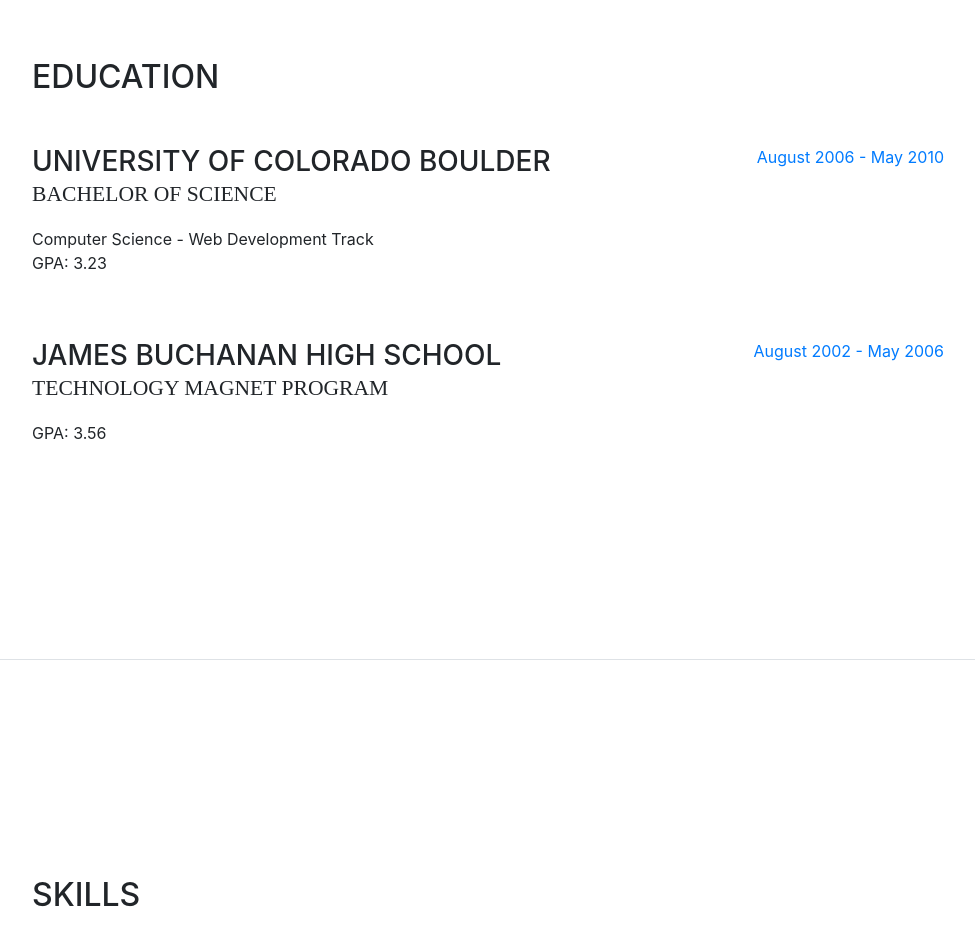
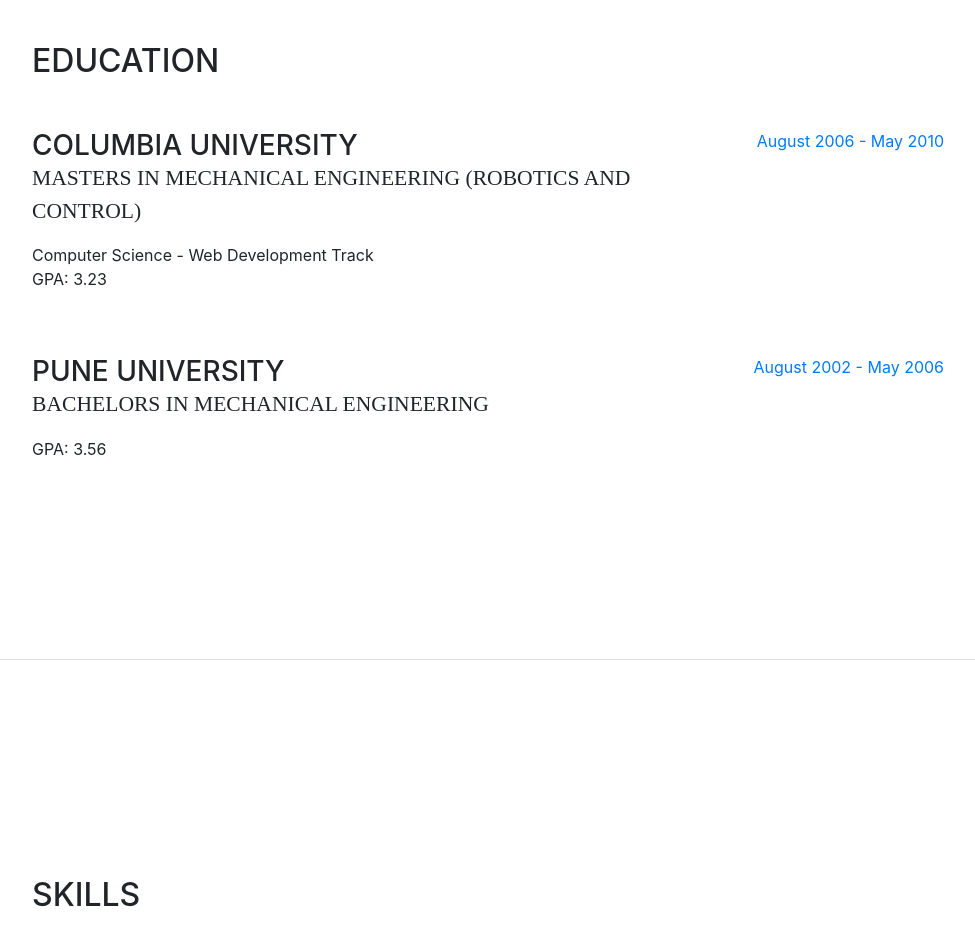
Before and after one commit to rahuljinturkar/Portfolio, a website with bundled scripts: page index.html in a window 1280 px wide. Shown: the part 1740-2669 px from the top of the page, without its empty margins (288-1263 px from the left). Built offline with nearby package versions, Linux system fonts and the light colour scheme; a web font is replaced by a local one.

Commit message:
Update index.html

```diff
--- a/index.html
+++ b/index.html
@@ -158,8 +158,8 @@
 
           <div class="resume-item d-flex flex-column flex-md-row mb-5">
             <div class="resume-content mr-auto">
-              <h3 class="mb-0">University of Colorado Boulder</h3>
-              <div class="subheading mb-3">Bachelor of Science</div>
+              <h3 class="mb-0">Columbia University</h3>
+              <div class="subheading mb-3">Masters in Mechanical Engineering (Robotics and control)</div>
               <div>Computer Science - Web Development Track</div>
               <p>GPA: 3.23</p>
             </div>
@@ -170,8 +170,8 @@
 
           <div class="resume-item d-flex flex-column flex-md-row">
             <div class="resume-content mr-auto">
-              <h3 class="mb-0">James Buchanan High School</h3>
-              <div class="subheading mb-3">Technology Magnet Program</div>
+              <h3 class="mb-0">Pune University</h3>
+              <div class="subheading mb-3">Bachelors in Mechanical Engineering</div>
               <p>GPA: 3.56</p>
             </div>
             <div class="resume-date text-md-right">
```
